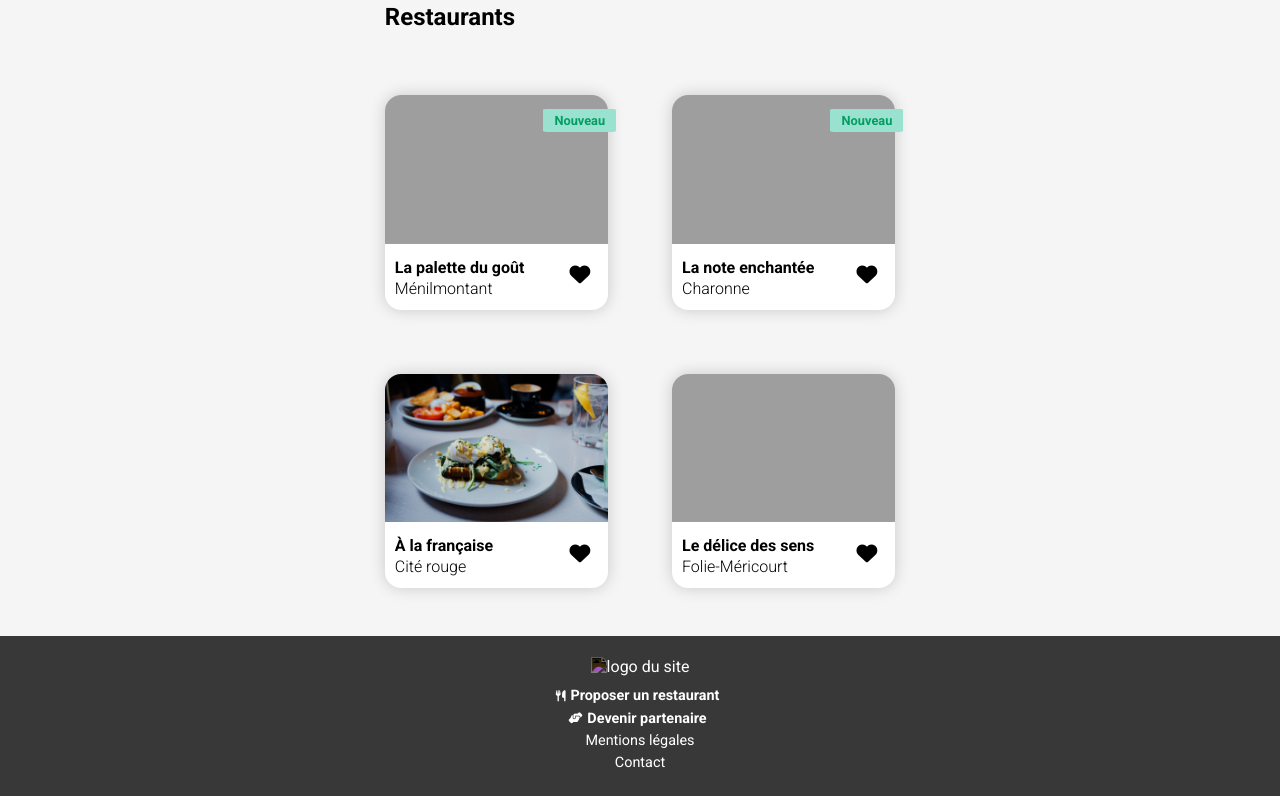
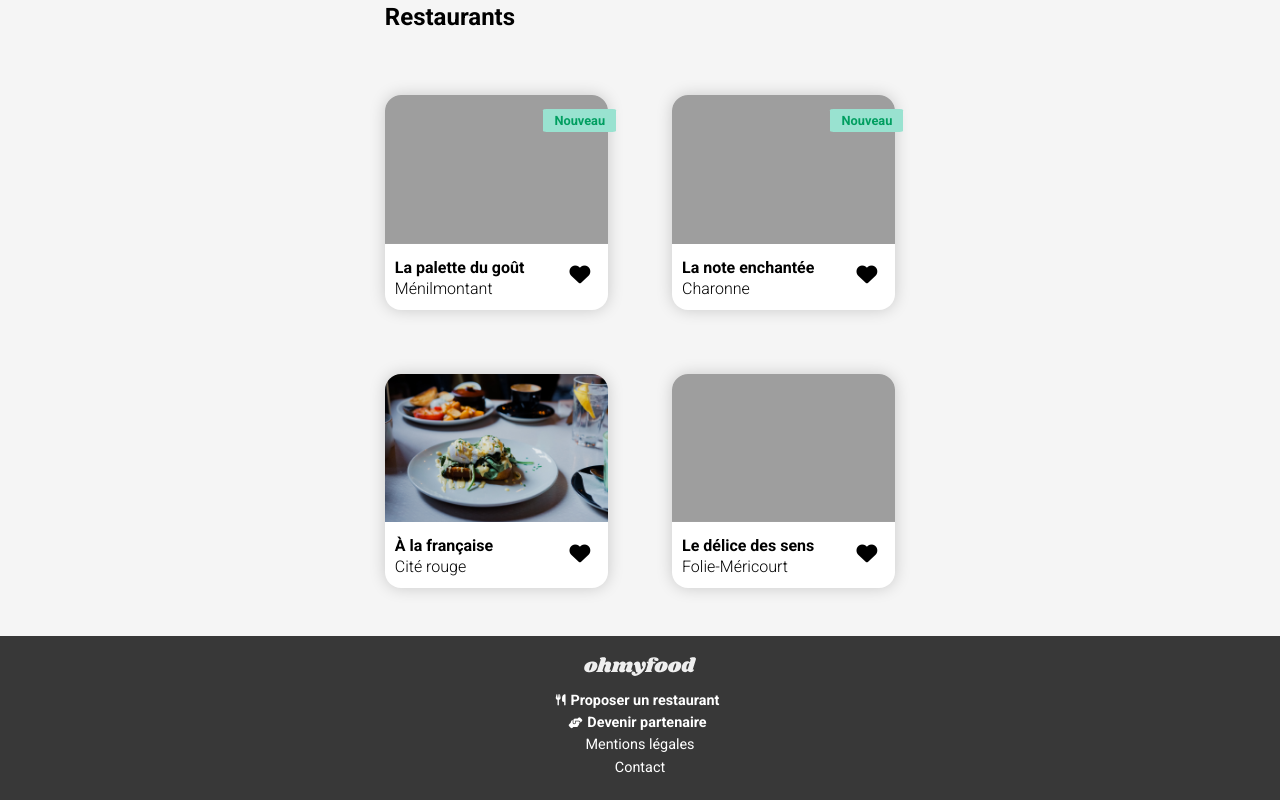
Before and after one commit to DevHugoP/HugoPolchetti_3_04112020, a website: page index.html in a window 1280 px wide. Shown: the part 699-1499 px from the top of the page. Drawn offline with nearby package versions, Linux system fonts and the light colour scheme; files that its build step writes are made by us from their sources; the site is published under a folder, as on GitHub Pages, so addresses that start at the root find nothing; a web font is replaced by a local one.

Commit message:
photos path

```diff
--- a/index.html
+++ b/index.html
@@ -125,7 +125,7 @@
  </main>
     <footer class="footer">
         <div class="footer__head">
-            <img src="/images/logo/ohmyfood@2x.svg" alt="logo du site" class="footer__head--logo" >
+            <img src="./images/logo/ohmyfood@2x.svg" alt="logo du site" class="footer__head--logo" >
         </div>
         <div class= footerContainer>
             <a href="#" class="footerContainer__box">
```
